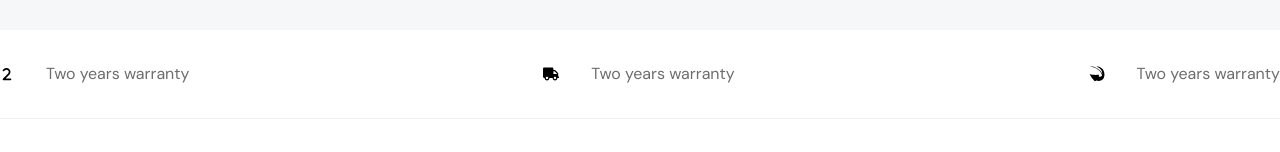
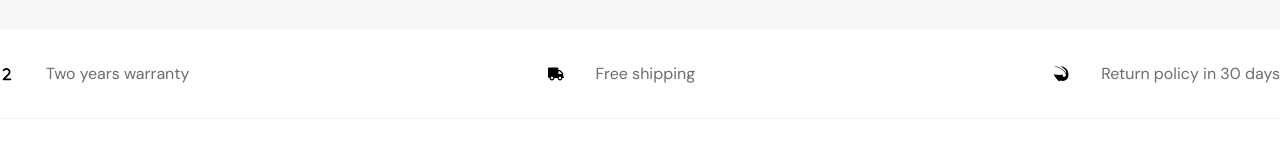
Before and after one commit to mahadihasandev/E-commerce-React-Tailwind, a React (Vite) app: page / in a window 1280 px wide. Shown: the part 556-708 px from the top of the page. Built offline with nearby package versions, Linux system fonts and the light colour scheme.

Commit message:
Homebar text update

```diff
--- a/src/pages/Home.jsx
+++ b/src/pages/Home.jsx
@@ -33,12 +33,12 @@ function Home() {
 
               <Flex className='gap-x-8 items-center'>
               <FaTruck className='text-base'/>
-              <SmallList text='Two years warranty' className='text-base'/>
+              <SmallList text='Free shipping' className='text-base'/>
              </Flex>
 
              <Flex className='gap-x-8 items-center'>
               <GiReturnArrow className='text-base'/>
-              <SmallList text='Two years warranty' className='text-base'/>
+              <SmallList text='Return policy in 30 days' className='text-base'/>
              </Flex>
         </Flex>
       </Container>
```
